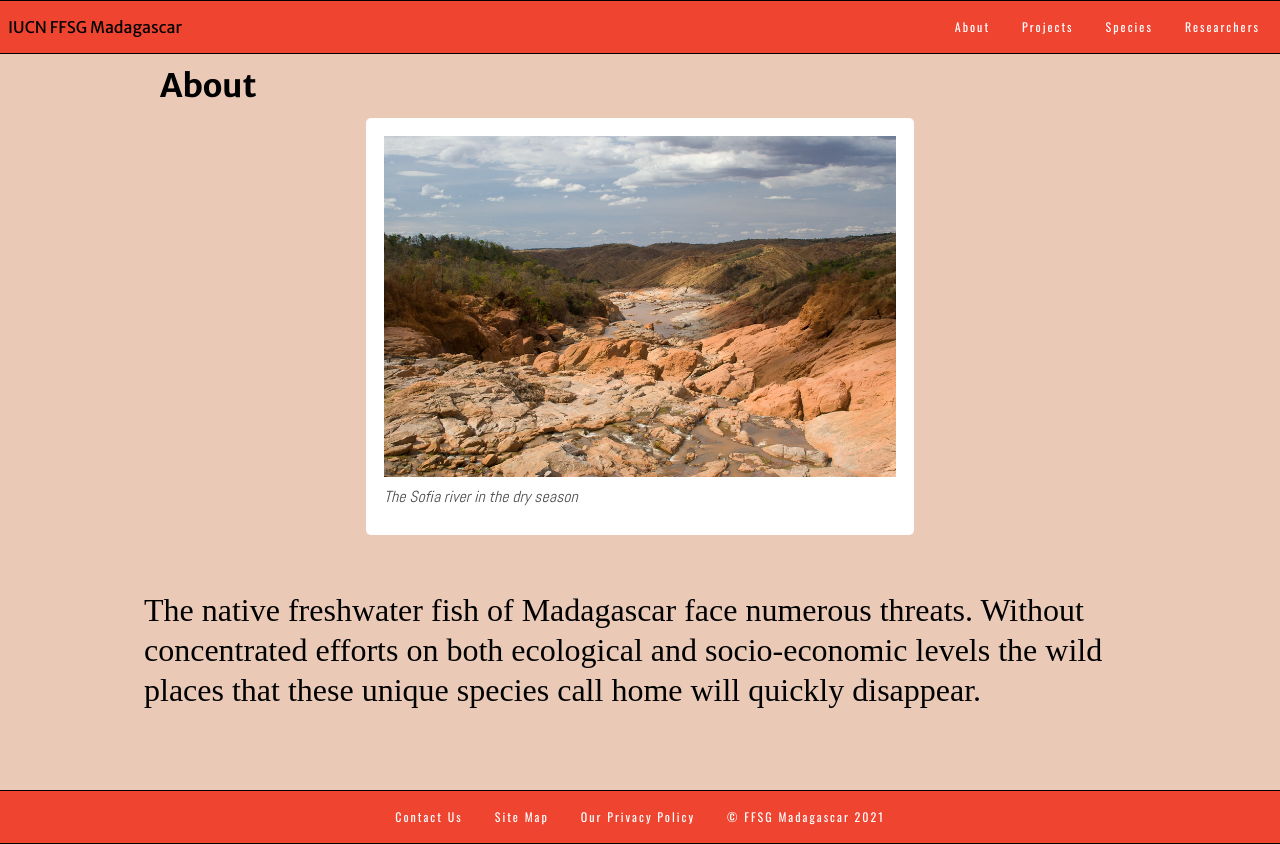
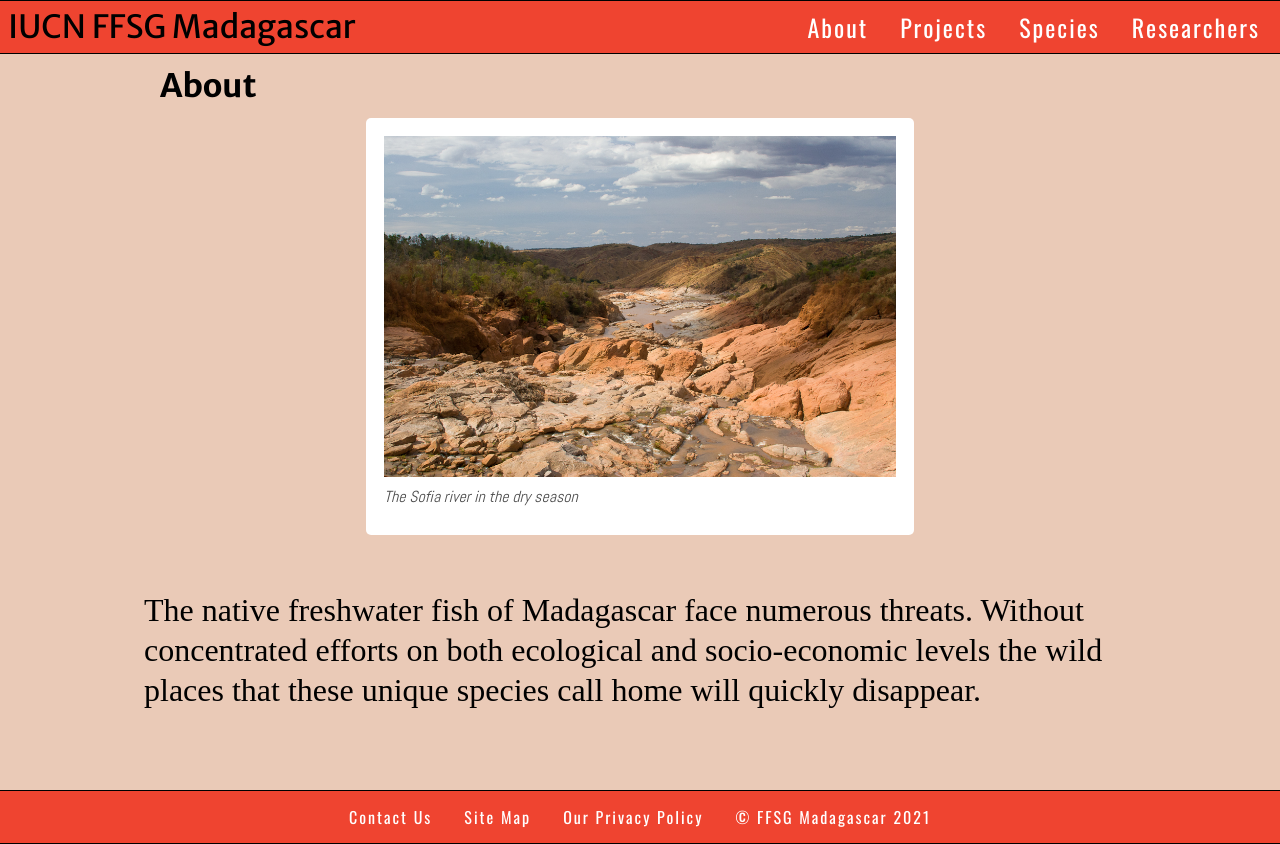
Before and after one commit to AlekseiSaunders/iucnffsgmadagascar, a plain HTML site: page mobile.html in a window 1280 px wide. Drawn offline with nearby package versions, Linux system fonts and the light colour scheme; a script that the page names is missing.

Commit message:
replaced footer icons, nav font-size adjustment for screen size

```diff
--- a/mobile.html
+++ b/mobile.html
@@ -49,13 +49,13 @@
 
     <footer class="pageFooter">
       <nav class="footerMenuWrap">
-        <a class="footerListItem" href="contact.html"><span class="navIcon"><i class="fas fa-question"></i></span><span
+        <a class="footerListItem" href="contact.html"><span class="navIcon"><i class="far fa-envelope fa-lg"></i></span><span
               class="navName">Contact Us</span></a>
         <a class="footerListItem" href="siteMap.html"><span class="navIcon"><i
-                  class="fas fa-globe-africa fa-lg"></i></span><span class="navName">Site Map</span></a>
+                  class="fas fa-sitemap fa-lg"></i></span><span class="navName">Site Map</span></a>
         <a class="footerListItem" href="privacy.html"><span class="navIcon"><i
-                  class="fas fa-users fa-lg"></i></span><span class="navName">Our Privacy Policy</span></a>
-        <a class="footerListItem" href="copyright.html"><span class="navIcon"><i class="fas fa-fish fa-lg"></i></span><span
+                  class="fas fa-user-shield fa-lg"></i></span><span class="navName">Our Privacy Policy</span></a>
+        <a class="footerListItem" href="copyright.html"><span class="navIcon"><i class="far fa-copyright fa-lg"></i></span><span
                         class="navName">© FFSG Madagascar 2021</span></a>
       </nav>
     </footer>
--- a/resources/css/master.css
+++ b/resources/css/master.css
@@ -44,15 +44,35 @@ html {
 .footerMenuWrap {
   justify-content: center;
 }
-@media only screen and (max-width: 550px) {
+@media only screen and (max-width: 560px) {
   .navName {
     display: none;
   }
 }
 /**Header Styles Responsive**/
-@media only screen and (min-width: 550px) {
+@media only screen and (min-width: 560px) {
   .navIcon {
     display: none;
+  }
+}
+@media only screen and (min-width: 650px) {
+  .headerListItem,
+  .footerListItem {
+    font-size: 1rem;
+  }
+}
+@media only screen and (min-width: 700px) {
+  .headerFirstItem {
+    font-size: 1.5rem;
+  }
+}
+
+@media only screen and (min-width: 900px){
+  .headerListItem {
+    font-size: 1.5rem;
+  }
+  .headerFirstItem {
+    font-size: 2rem;
   }
 }
 /**Content**/
```
